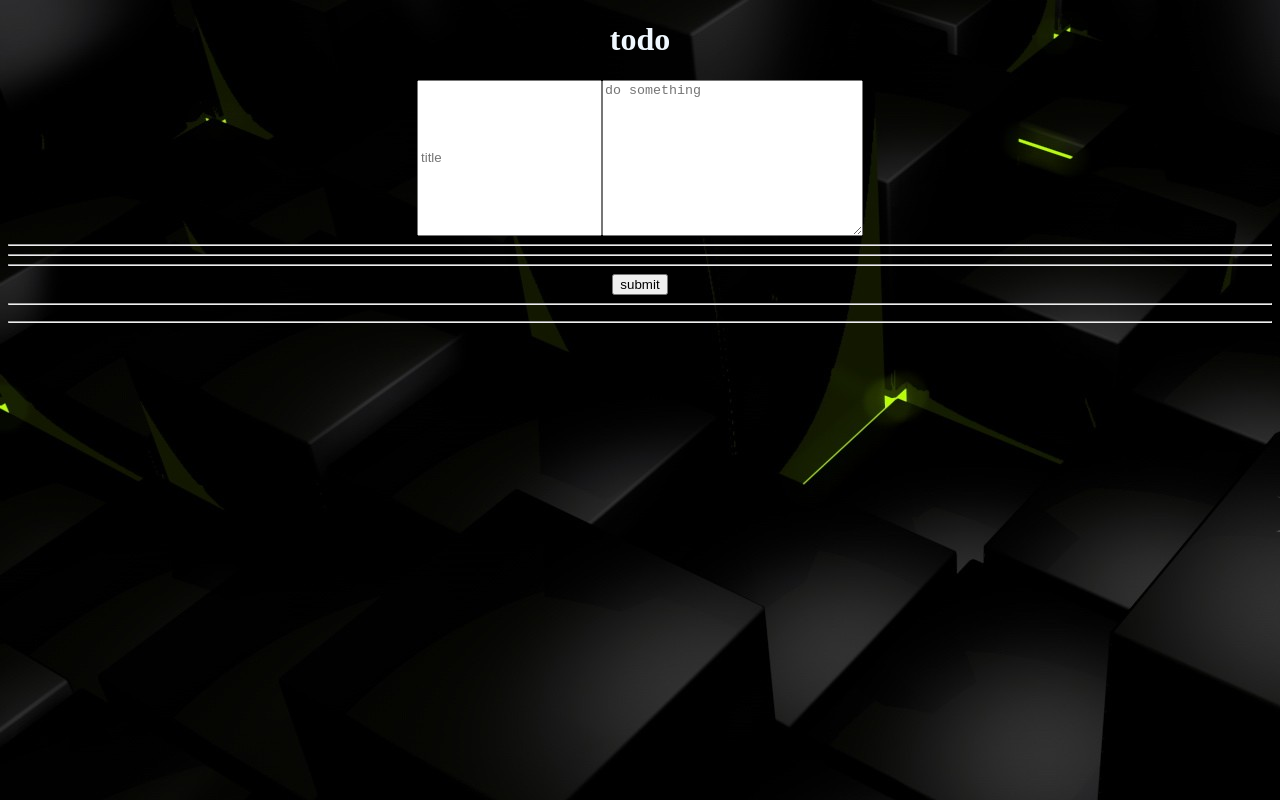
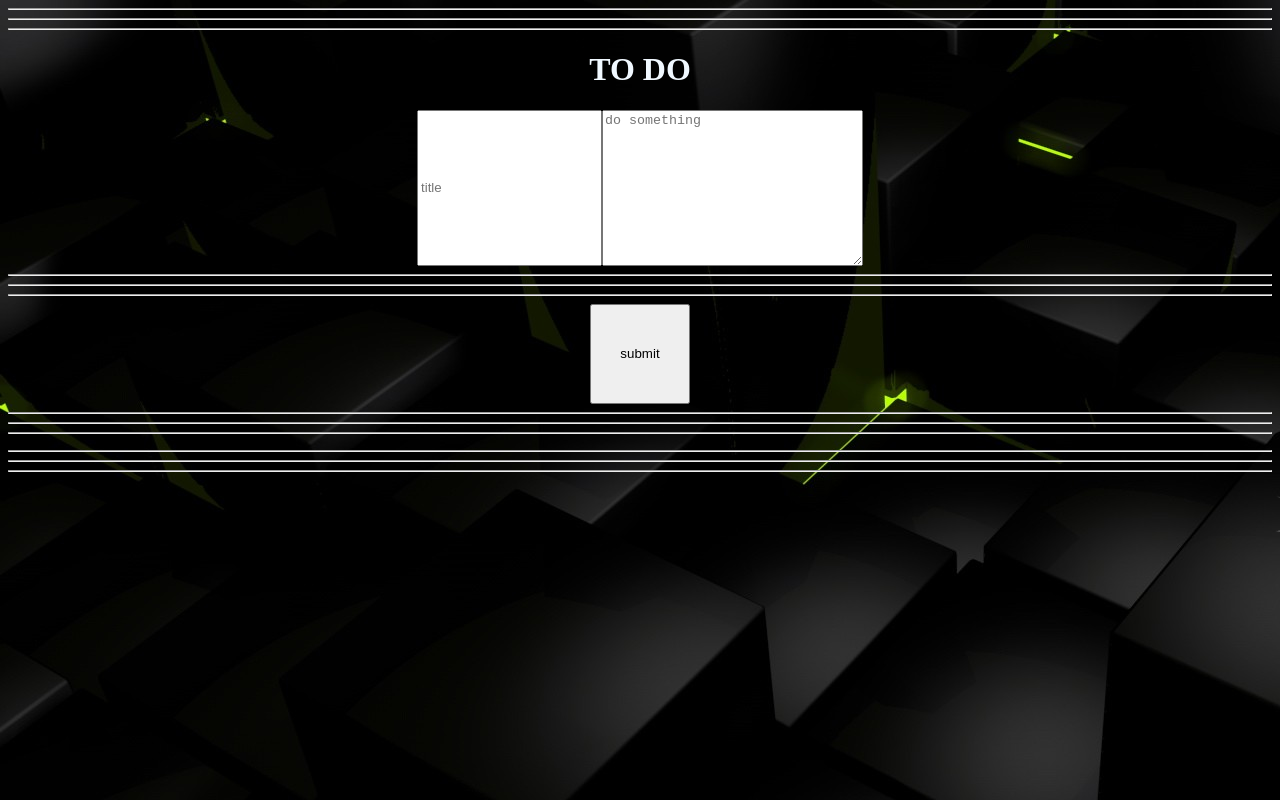
Before and after one commit to sinaun4given/Todo, a plain HTML site: page index.html in a window 1280 px wide. Drawn offline with Linux system fonts and the light colour scheme.

Commit message:
Update index.html

```diff
--- a/index.html
+++ b/index.html
@@ -14,11 +14,13 @@
  class="styles"
  id="alert">
 <span></span>
-<button>x</button>
+<button >x</button>
 </div>
+<hr>
+<hr>
+<hr>
 
-
-<h1 class="todo">todo</h1>
+<h1 class="todo">TO DO</h1>
     <form class="wrap" action="">
         <input id="title" type="text" placeholder="title">
         <textarea id="desc" placeholder="do something" cols="30" rows="10"></textarea>
@@ -27,14 +29,15 @@
       <hr>
       <hr>
      <div class="todo">
-    <button  id="submit">submit</button>
+    <button class="btn"  id="submit">submit</button>
   </div>
     <hr>
-    <ul id="main">
-
-
-    </ul>
     <hr>
+    <hr>
+    <ul id="main"></ul>
+   <hr>
+   <hr>
+   <hr>
 <script>
 
 </script>
```
